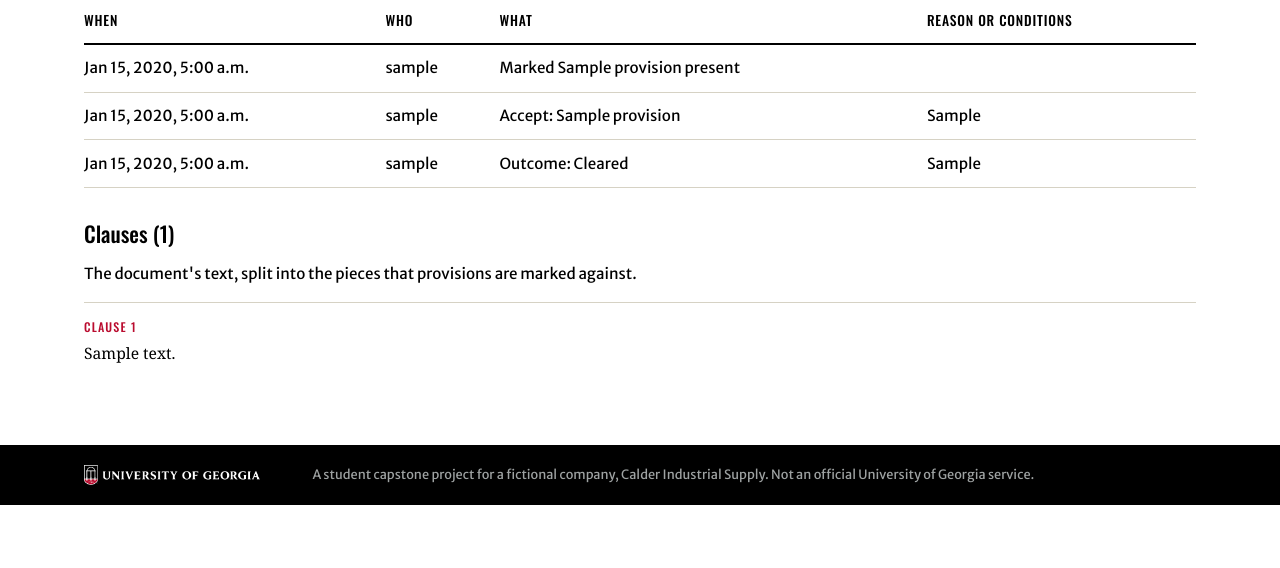
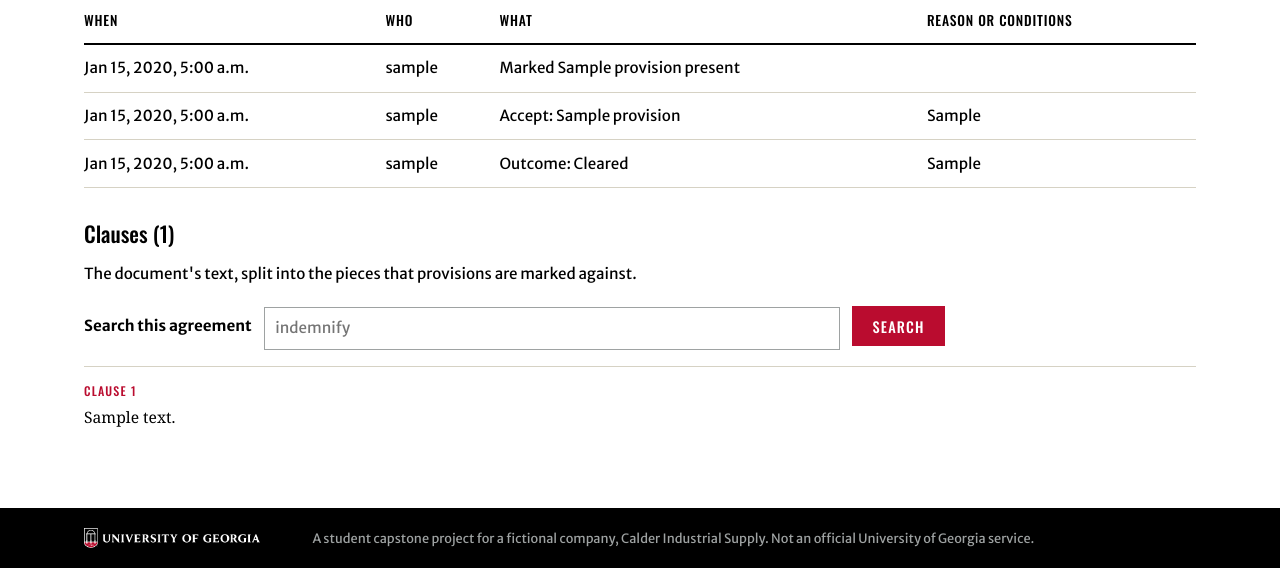
Before and after one commit to Hollmatt2/7590E, a Django app: page /agreements/1/ in a window 1280 px wide. Shown: the part 964-1532 px from the top of the page. Before the commit the page ends 1469 px from the top, so only its background shows below. Run offline with Django 5.2, Linux system fonts and the light colour scheme; a user stored in the database is signed in; tables that the repository leaves empty hold one stand-in row (values such as "Sample post").

Commit message:
Add a clause search, and move the low-confidence line to 0.9
A reviewer can search an agreement's own text from its page: exact words, any
spacing, capitals ignored, every match marked. It is the human fallback for a
category the automatic methods are weak at.

The low-confidence threshold moves from 0.5 to 0.9, decided from the check-set
run: below 0.9 three of four AI flags were wrong, at or above it one in eleven.

Co-Authored-By: Claude Opus 5 (1M context) <noreply@anthropic.com>

```diff
--- a/config/settings.py
+++ b/config/settings.py
@@ -158,7 +158,9 @@ AUTO_IDENTIFY = [method for method in os.environ.get('AUTO_IDENTIFY', 'rules,ai'
 AI_MODEL = os.environ.get('AI_MODEL', 'claude-haiku-4-5')
 # AI findings below this confidence are marked "low confidence" and listed last on the review page.
 # A person still decides on them. (Ambiguity log question 4; the threshold note.)
-AI_LOW_CONFIDENCE = float(os.environ.get('AI_LOW_CONFIDENCE', '0.5'))
+# 0.9 was chosen on 2026-09-17 from the check-set run: below 0.9, three of four flags were wrong;
+# at 0.9 and above, one in eleven.
+AI_LOW_CONFIDENCE = float(os.environ.get('AI_LOW_CONFIDENCE', '0.9'))
 
 
 # Logging in and out
--- a/core/static/core/site.css
+++ b/core/static/core/site.css
@@ -141,11 +141,14 @@ div:has(> div > label > input[type="radio"]) { display: flex; flex-wrap: wrap; g
 .clauses li, .clause-text { white-space: pre-line; font-family: var(--document); font-size: 0.98rem; }  /* keep the document's own line breaks */
 .clauses { list-style: none; padding: 0; margin: 0; counter-reset: clause; }
 .clauses li { counter-increment: clause; padding: 0.9rem 0; border-top: 1px solid var(--creamery); }
-.clauses li::before { content: "Clause " counter(clause); display: block; margin-bottom: 0.3rem; white-space: normal; color: var(--bulldog-red);
+.clauses li::before { content: "Clause " attr(data-num); display: block; margin-bottom: 0.3rem; white-space: normal; color: var(--bulldog-red);
                       font-family: var(--headline); font-weight: 500; font-size: 0.75rem; letter-spacing: 0.1em; text-transform: uppercase; }
 blockquote { margin: 0.5rem 0 1rem; padding: 0.25rem 0 0.25rem 1rem; border-left: 4px solid var(--creamery); }
 mark { background: var(--odyssey); color: var(--arch-black); padding: 0 0.1em; }
 .finding { border-bottom: 1px solid var(--creamery); padding: 0.5rem 0 1.5rem; }
+.search { display: flex; flex-wrap: wrap; align-items: center; gap: 0.75rem; margin: 1rem 0; }
+.search label { font-weight: 700; }
+.search input { width: auto; min-width: 16rem; margin-top: 0; }
 .two-columns { display: grid; grid-template-columns: 1fr 1fr; gap: 2.5rem; align-items: start; }
 .two-columns > section:first-child { max-height: 85vh; overflow-y: auto; padding-right: 1rem; }  /* the clauses scroll on their own */
 
--- a/core/templates/core/agreement_detail.html
+++ b/core/templates/core/agreement_detail.html
@@ -1,4 +1,5 @@
 {% extends "base.html" %}
+{% load review_extras %}
 
 {% block title %}{{ agreement.vendor }} · Calder Agreement Review{% endblock %}
 
@@ -69,13 +70,24 @@
   {% endif %}
 {% endif %}
 
-{% with clauses=agreement.clauses.all %}
-  {% if clauses %}
-    <h2>Clauses ({{ clauses|length }})</h2>
-    <p>The document's text, split into the pieces that provisions are marked against.</p>
-    <ol class="clauses">
-      {% for clause in clauses %}<li>{{ clause.text }}</li>{% endfor %}
-    </ol>
+{% if clause_total %}
+  <h2>Clauses ({{ clause_total }})</h2>
+  <p>The document's text, split into the pieces that provisions are marked against.</p>
+  {# Searching is exact: it finds the words typed, not the idea behind them. #}
+  <form method="get" class="search">
+    <label for="q">Search this agreement</label>
+    <input type="search" id="q" name="q" value="{{ search }}" placeholder="indemnify">
+    <button type="submit">Search</button>
+    {% if search %}<a href="{% url 'agreement_detail' agreement.pk %}">Clear</a>{% endif %}
+  </form>
+  {% if search %}
+    <p>{{ clauses|length }} of {{ clause_total }} clause{{ clause_total|pluralize }} contain
+      &ldquo;{{ search }}&rdquo;.</p>
   {% endif %}
-{% endwith %}
+  <ol class="clauses">
+    {% for clause in clauses %}
+      <li data-num="{{ clause.position }}">{% if search %}{{ clause.text|highlight_all:search }}{% else %}{{ clause.text }}{% endif %}</li>
+    {% endfor %}
+  </ol>
+{% endif %}
 {% endblock %}
--- a/core/templates/core/identify.html
+++ b/core/templates/core/identify.html
@@ -12,7 +12,7 @@
   <section>
     <h2>Clauses ({{ clauses|length }})</h2>
     <ol class="clauses">
-      {% for clause in clauses %}<li>{{ clause.text }}</li>{% endfor %}
+      {% for clause in clauses %}<li data-num="{{ clause.position }}">{{ clause.text }}</li>{% endfor %}
     </ol>
   </section>
 
--- a/core/views.py
+++ b/core/views.py
@@ -1,5 +1,7 @@
 """Views: each function receives a web request and returns the page to show."""
 from statistics import median
+
+import re
 
 from django.contrib import messages
 from django.contrib.auth.decorators import login_required
@@ -66,8 +68,20 @@ def agreement_detail(request, pk):
         raise PermissionDenied
     # Requesters see the status and the outcome, not the findings. This is a default; see the ambiguity log.
     show_findings = request.user.role in STAFF_ROLES
+    # Searching the clauses: exact words, any spacing, capitals ignored. A reviewer uses it to check a
+    # provision the automatic methods are weak at, and to answer "is that word anywhere in here?".
+    search = request.GET.get("q", "").strip()
+    clauses = list(agreement.clauses.all())
+    if search:
+        pattern = re.compile(r"\s+".join(re.escape(piece) for piece in search.split()), re.IGNORECASE)
+        matches = [clause for clause in clauses if pattern.search(clause.text)]
+    else:
+        matches = clauses
     return render(request, "core/agreement_detail.html", {
         "agreement": agreement,
+        "search": search,
+        "clauses": matches,
+        "clause_total": len(clauses),
         "show_findings": show_findings,
         "history": audit_history(agreement) if show_findings else [],
         "can_identify": (
```
Also changed, not shown: core/templatetags/review_extras.py (+20 -0 lines), core/tests.py (+17 -0 lines).
